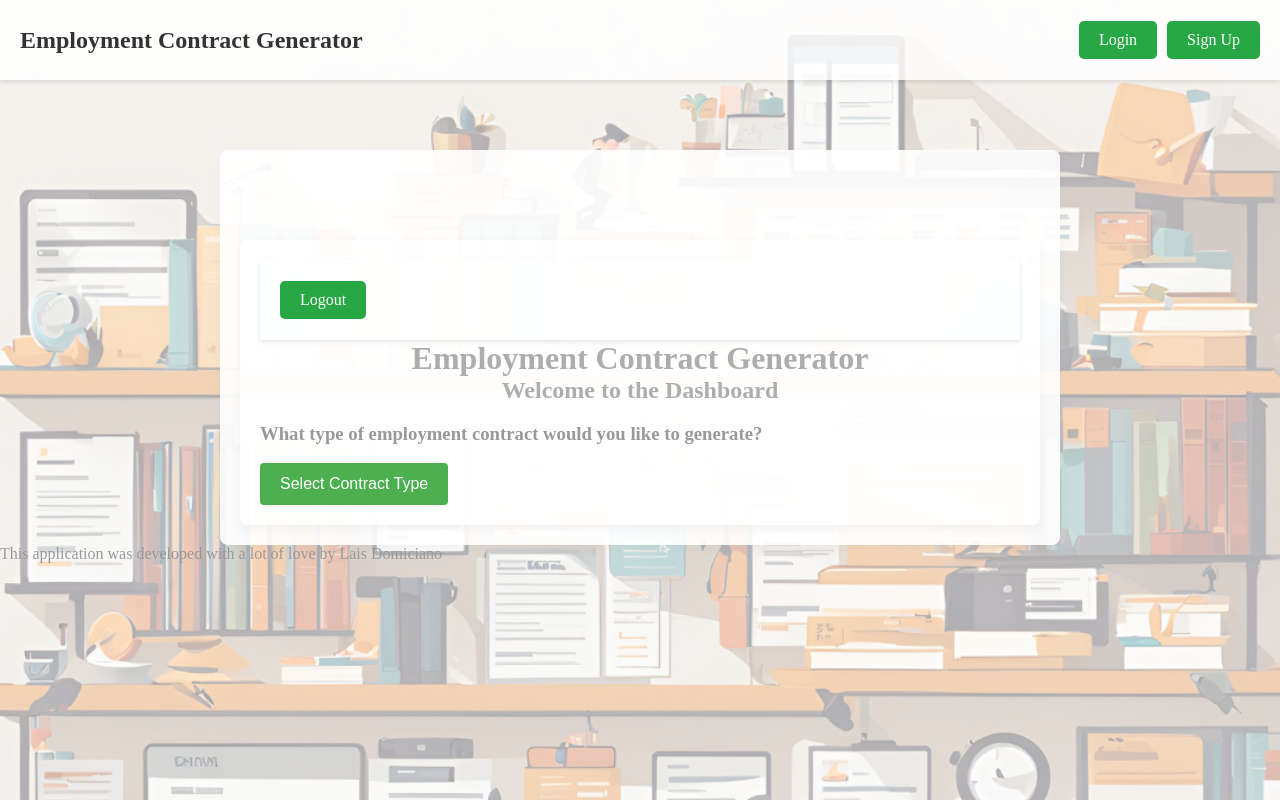
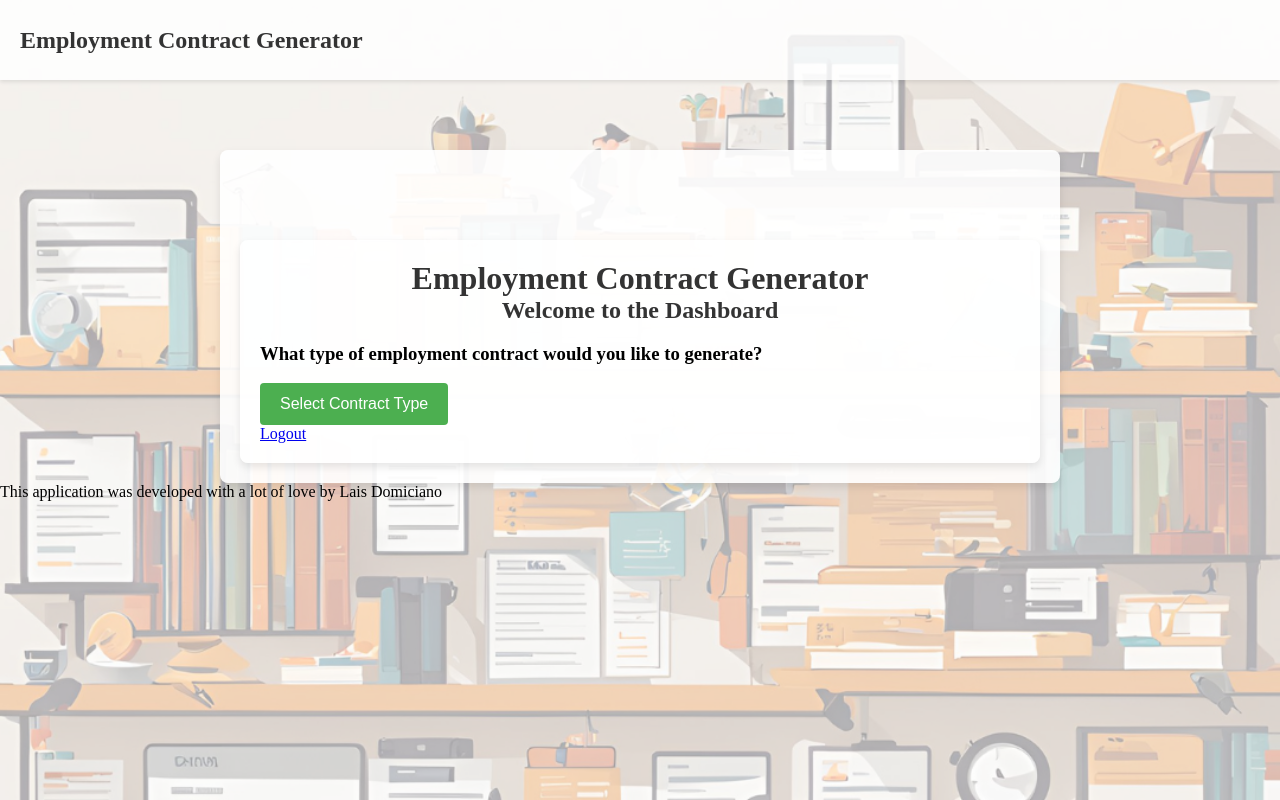
Before and after one commit to laistdomiciano/employment-contract-generator, a Flask app: page /dashboard in a window 1280 px wide. Run offline with Flask 3, Linux system fonts and the light colour scheme.

Commit message:
Way better

```diff
--- a/app/static/styles.css
+++ b/app/static/styles.css
@@ -19,7 +19,7 @@ body::before {
     right: 0;
     bottom: 0;
     background-color: rgba(255, 255, 255, 0.6);
-    z-index: 0;
+    z-index: -1;
 }
 
 header {
--- a/app/templates/dashboard.html
+++ b/app/templates/dashboard.html
@@ -2,11 +2,6 @@
 
 {% block content %}
 <main class="dashboard-container">
-    <header>
-        <div class="button-container">
-            <a href="{{ url_for('routes.logout') }}">Logout</a>
-        </div>
-    </header>
     <div class="dashboard-content">
         <h1>Employment Contract Generator</h1>
         <h2>Welcome to the Dashboard</h2>
@@ -22,5 +17,9 @@
             </div>
         </form>
     </div>
+    <!-- Move logout button here -->
+    <div class="logout-container">
+        <a href="{{ url_for('routes.logout') }}" class="logout-button">Logout</a>
+    </div>
 </main>
 {% endblock %}
--- a/app/templates/home.html
+++ b/app/templates/home.html
@@ -9,10 +9,12 @@
 <body>
     <header>
         <h1>Employment Contract Generator</h1>
+        {% if not hide_buttons %}
         <div class="button-container">
             <a href="{{ url_for('routes.login') }}">Login</a>
             <a href="{{ url_for('routes.signup') }}">Sign Up</a>
         </div>
+        {% endif %}
     </header>
     <main>
         {% block content %}
```
